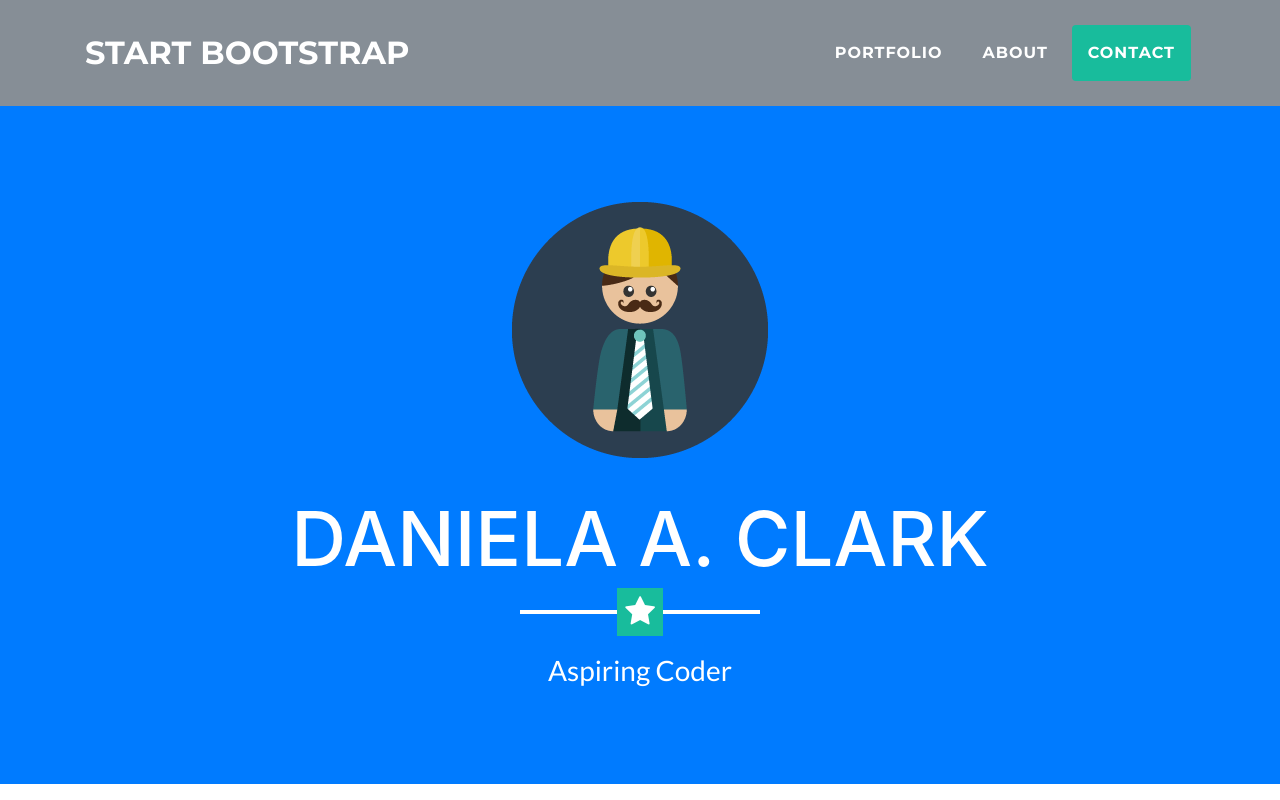
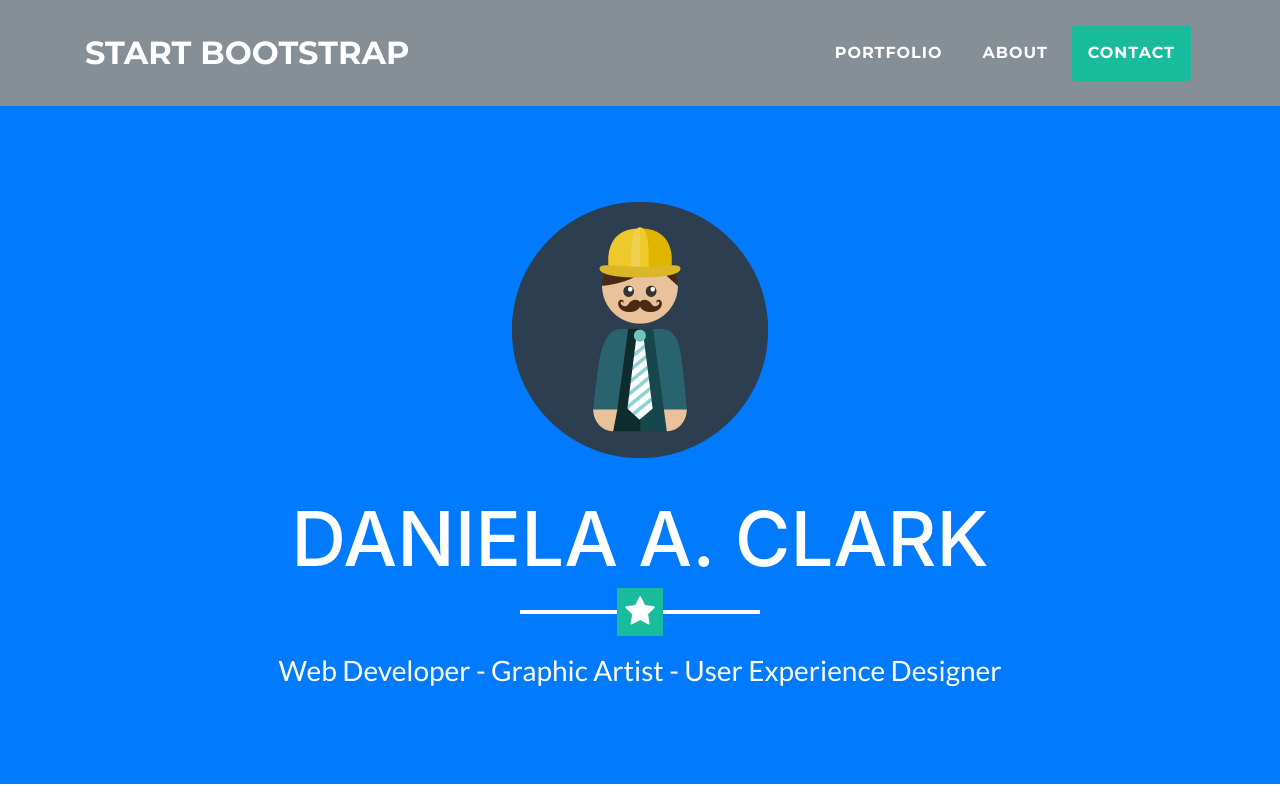
Before and after one commit to danicclk/danicclk.github.io, a website with bundled scripts: page index.html in a window 1280 px wide. Shown: the top 800 px of the page. Built offline with nearby package versions, Linux system fonts and the light colour scheme.

Commit message:
Revert "Edits1"
This reverts commit 5722841775531d77bef212fbe839f3ddfae1c9a2.

```diff
--- a/index.html
+++ b/index.html
@@ -58,7 +58,7 @@
         <img class="img-fluid mb-5 d-block mx-auto" src="img/profile.png" alt="">
         <h1 class="text-uppercase mb-0">Daniela A. Clark</h1>
         <hr class="star-light">
-        <h2 class="font-weight-light mb-0">Aspiring Coder</h2>
+        <h2 class="font-weight-light mb-0">Web Developer - Graphic Artist - User Experience Designer</h2>
       </div>
     </header>
 
```
